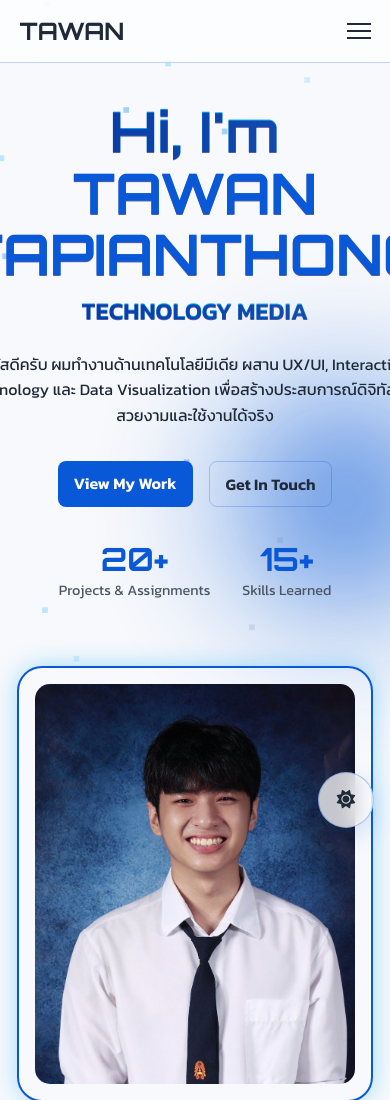
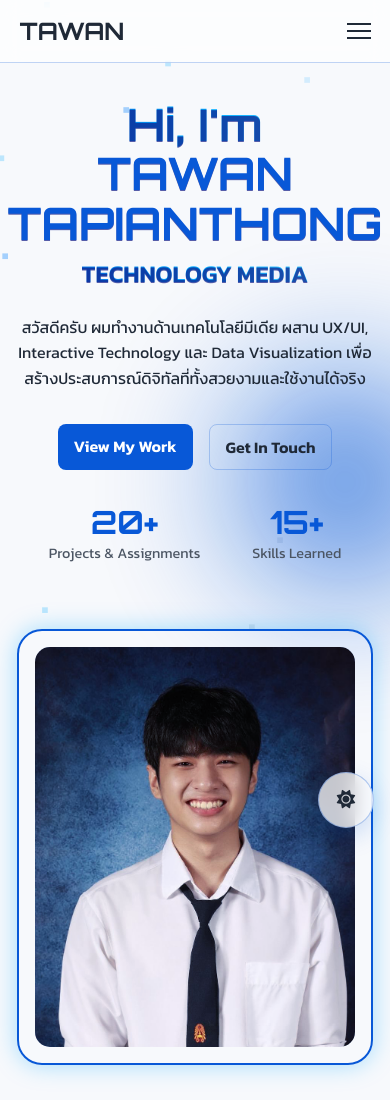
Before and after one commit to t4w4ntm/Portfolio, a plain HTML site: page index.html in a window 390 px wide. Shown: the top 1100 px of the page. Drawn offline with nearby package versions, Linux system fonts and the light colour scheme.

Commit message:
Add files via upload

```diff
--- a/style.css
+++ b/style.css
@@ -2010,8 +2010,12 @@ footer {
   .highlight .lastname {
     display: block; /* สั่งให้นามสกุลขึ้นบรรทัดใหม่ */
   }
-
+   .hero-text p {
+    max-width: 100%; /* ปรับให้ความกว้างไม่เกินขอบเขตบนมือถือ */
+    padding: 0 10px; /* เพิ่มช่องว่างซ้ายขวาเล็กน้อยกันตัวหนังสือชิดขอบจอ */
+  }
   .hero-text h1 {
-    line-height: 1.1; /* ปรับระยะห่างระหว่างบรรทัดให้ชิดกันขึ้นเล็กน้อย */
-  }
-}
+    line-height: 1.1;
+    font-size: 2.8rem;/* ปรับระยะห่างระหว่างบรรทัดให้ชิดกันขึ้นเล็กน้อย */
+  }
+}
```
